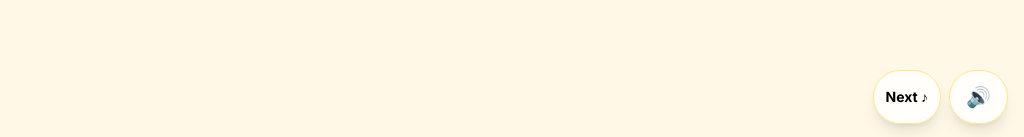
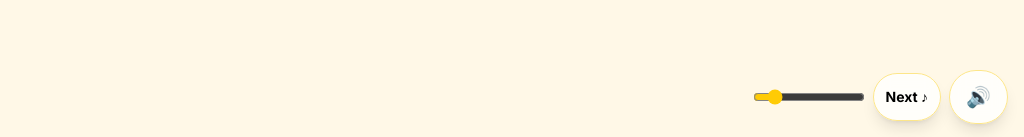
Before and after one commit to lumos7/pjs-pokemon, a Next.js app: page / in a window 1280 px wide. Shown: the part 660-797 px from the top of the page, without its empty margins (256-1280 px from the left). Built offline with nearby package versions, Linux system fonts and the light colour scheme.

Commit message:
feat(music): reduce default volume to 0.15, add volume slider with mute-hide

```diff
--- a/components/MusicPlayer.tsx
+++ b/components/MusicPlayer.tsx
@@ -3,16 +3,19 @@
 import { useEffect, useRef, useState } from 'react'
 import { pickRandomTrack } from '@/lib/scenes'
 
+const DEFAULT_VOLUME = 0.15
+
 export function MusicPlayer() {
   const audioRef = useRef<HTMLAudioElement | null>(null)
   const [isMuted, setIsMuted] = useState(false)
   const [hasStarted, setHasStarted] = useState(false)
+  const [volume, setVolume] = useState(DEFAULT_VOLUME)
 
   useEffect(() => {
     const track = pickRandomTrack()
     const audio = new Audio(`/music/${track}`)
     audio.loop = true
-    audio.volume = 0.3
+    audio.volume = DEFAULT_VOLUME
     audioRef.current = audio
 
     const unlock = () => {
@@ -50,7 +53,7 @@ export function MusicPlayer() {
     }
     const audio = new Audio(`/music/${track}`)
     audio.loop = true
-    audio.volume = 0.3
+    audio.volume = volume
     audio.muted = isMuted
     audioRef.current = audio
     if (hasStarted) {
@@ -58,8 +61,31 @@ export function MusicPlayer() {
     }
   }
 
+  const handleVolumeChange = (e: React.ChangeEvent<HTMLInputElement>) => {
+    const v = parseFloat(e.target.value)
+    setVolume(v)
+    if (audioRef.current) {
+      audioRef.current.volume = v
+    }
+  }
+
   return (
-    <div className="fixed bottom-4 right-4 z-50 flex gap-2">
+    <div className="fixed bottom-4 right-4 z-50 flex items-center gap-2">
+      {/* Volume slider — hidden when muted */}
+      {!isMuted && (
+        <input
+          type="range"
+          min={0}
+          max={1}
+          step={0.05}
+          value={volume}
+          onChange={handleVolumeChange}
+          className="w-24 sm:w-28 h-8 accent-[#FFCB05] cursor-pointer"
+          style={{ touchAction: 'none' }}
+          aria-label="Music volume"
+        />
+      )}
+
       <button
         type="button"
         onClick={nextTrack}
@@ -68,6 +94,7 @@ export function MusicPlayer() {
       >
         Next ♪
       </button>
+
       <button
         type="button"
         onClick={toggleMute}
```
